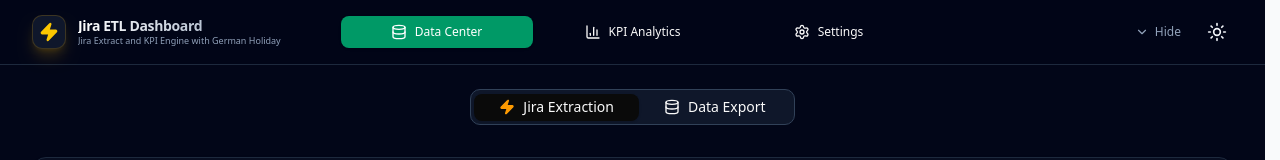
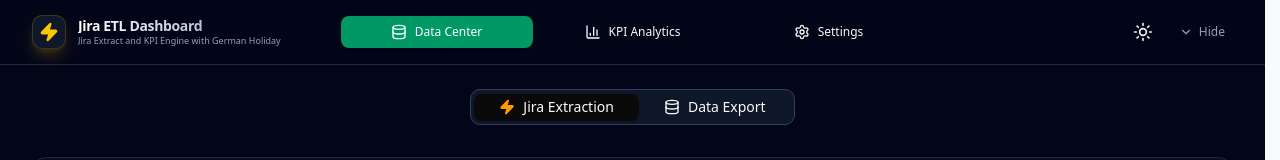
Before and after one commit to CJ-1981/jira-etl-dashboard, a Next.js app: page / in a window 1280 px wide. Shown: the top 160 px of the page. Built offline with nearby package versions, Linux system fonts and the light colour scheme.

Commit message:
refactor: move show/hide submenu button to right of theme toggle
Reordered header controls to place the submenu toggle button
after the theme toggle button for better visual organization.

New order:
- Connection selector
- Theme toggle button
- Submenu toggle button (context-aware)

```diff
--- a/src/app/page.tsx
+++ b/src/app/page.tsx
@@ -304,6 +304,13 @@
               </Select>
             )}
 
+            <button
+              onClick={() => setTheme(theme === 'light' ? 'dark' : 'light')}
+              className="p-1.5 rounded-full hover:bg-slate-100 dark:hover:bg-slate-800 transition-colors shrink-0"
+            >
+              {theme === 'light' ? <Moon className="h-5 w-5" /> : <Sun className="h-5 w-5" />}
+            </button>
+
             {/* Submenu Toggle Button - Context-aware based on active tab */}
             {activeTab === 'extract' && (
               <button
@@ -364,13 +371,6 @@
                 )}
               </button>
             )}
-
-            <button
-              onClick={() => setTheme(theme === 'light' ? 'dark' : 'light')}
-              className="p-1.5 rounded-full hover:bg-slate-100 dark:hover:bg-slate-800 transition-colors shrink-0"
-            >
-              {theme === 'light' ? <Moon className="h-5 w-5" /> : <Sun className="h-5 w-5" />}
-            </button>
           </div>
         </div>
       </header>
```
